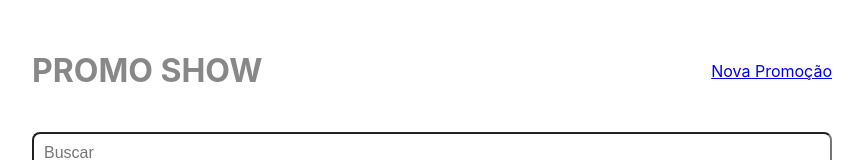
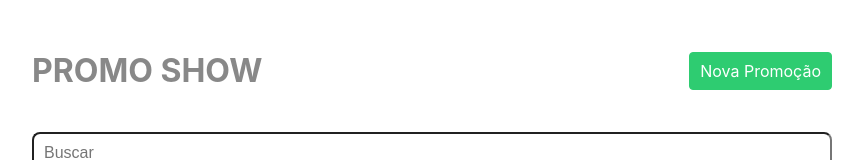
Before and after one commit to rafaelcastrobr/gotry-react-projeto, a React (Create React App) app in the folder my-app/: page / in a window 1280 px wide. Shown: the top 160 px of the page, without its empty margins (208-1071 px from the left). Built offline with nearby package versions, Linux system fonts and the light colour scheme; no server answers.

Commit message:
Estilizando button

```diff
--- a/my-app/src/components/Promotion/Card/Card.css
+++ b/my-app/src/components/Promotion/Card/Card.css
@@ -50,20 +50,7 @@
   align-items: center;
 }
 
-.promotion-card__link {
-  border: 1px solid #3498D8;
-  border-radius: 4px;
-  color: #3498D8;
-  text-decoration: none;
-  padding: 8px 10px;
-  white-space: nowrap;
-}
 
 .promotion-card__edit-button {
-  border: 1px solid #3498D8;
-  border-radius: 4px;
-  color: #3498D8;
-  text-decoration: none;
-  padding: 8px 10px;
   margin-left: 10px;
 }
--- a/my-app/src/components/Promotion/Card/Card.js
+++ b/my-app/src/components/Promotion/Card/Card.js
@@ -1,5 +1,6 @@
 import React from "react";
 import { Link } from 'react-router-dom'
+import UIButton from "components/UI/Button/Button";
 import './Card.css';
 
 const PromotionCard = ({ promotion, onClickComments }) => (
@@ -17,16 +18,21 @@ const PromotionCard = ({ promotion, onClickComments }) => (
           {promotion.comments.length}{' '}
           {promotion.comments.length > 1 ? 'Comentários' : 'Comentário'}
         </button>
-        <a
+        <UIButton
+          component="a"
           href={promotion.url}
           target="_blank"
           rel="noopener noreferrer"
-          className="promotion-card__link">
+          >
           Ir Para o Site
-        </a>
-        <Link to={`/edit/${promotion.id}`} className="promotion-card__edit-button">
+        </UIButton>
+        <UIButton
+        component={Link}
+        to={`/edit/${promotion.id}`}
+        className="promotion-card__edit-button"
+        >
           Editar
-        </Link>
+        </UIButton>
       </footer>
     </div>
   </div>
--- a/my-app/src/components/Promotion/Form/Form.js
+++ b/my-app/src/components/Promotion/Form/Form.js
@@ -1,5 +1,6 @@
 import React, { useEffect } from 'react';
 import { useNavigate } from 'react-router-dom';
+import UIButton from 'components/UI/Button/Button';
 import useApi from 'components/utils/useApi';
 import Field from 'components/Form/Field/Field';
 import { Formik, Form } from 'formik';
@@ -72,7 +73,7 @@ const PromotionForm = ({ id }) => {
                 <Field name="price" type="number" label="Preço" />
               </div>
               <div>
-                <button type="submit">Salvar</button>
+                <UIButton component="button" type="submit">Salvar</UIButton>
               </div>
             </Form>
           )}
--- a/my-app/src/components/Promotion/Search/Search.js
+++ b/my-app/src/components/Promotion/Search/Search.js
@@ -3,7 +3,9 @@ import { Link } from "react-router-dom";
 import UIInfiniteScroll from "components/UI/InfiniteScroll/InfiniteScroll";
 import useApi from "components/utils/useApi";
 import PromotionsList from "../List/List";
-import './Search.css'
+import UIButton from "components/UI/Button/Button";
+
+import './Search.css';
 
 const baseParams = {
   _embed: 'comments',
@@ -65,7 +67,7 @@ const PromotionSearch = () => {
     <div className="promotion-search">
       <header className="promotion-search__header">
         <h1>Promo Show</h1>
-        <Link to="/create">Nova Promoção</Link>
+        <UIButton component={Link} theme="contained-green" to="/create">Nova Promoção</UIButton>
       </header>
       <input
         placeholder="Buscar"
--- /dev/null
+++ b/my-app/src/components/UI/Button/Button.css
@@ -0,0 +1,18 @@
+.ui-button {
+  background-color: unset;
+  border-radius: 4px;
+  text-decoration: none;
+  padding: 8px 10px;
+  white-space: nowrap;
+}
+
+.ui-button--bordered-blue {
+  color: #3498db;
+  border: 1px solid currentColor;
+}
+
+.ui-button--contained-green {
+  color: #ffffff;
+  background-color: #2ecc71;
+  border: 1px solid #2ecc71;
+}
--- /dev/null
+++ b/my-app/src/components/UI/Button/Button.js
@@ -0,0 +1,21 @@
+import React from 'react';
+import './Button.css';
+
+const UIButton = ({
+  children,
+  className,
+  component: Component,
+  theme,
+  ...restProps
+}) => {
+  return  <Component className={`ui-button ui-button--${theme} ${className}`} {...restProps}>
+    {children}
+  </Component>
+}
+UIButton.defaultProps = {
+  component: 'a',
+  className: '',
+  theme: 'bordered-blue'
+}
+
+export default UIButton;
```
